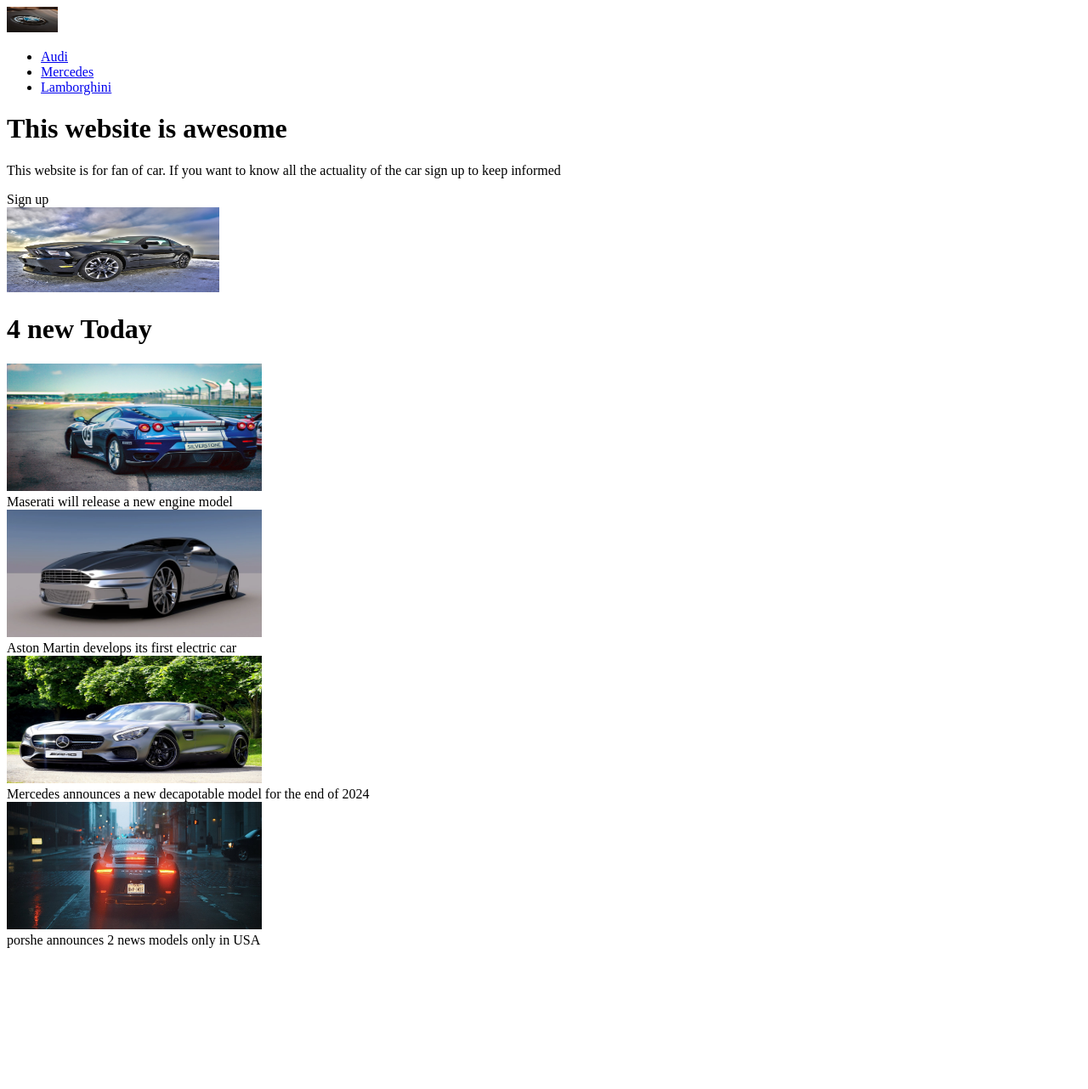
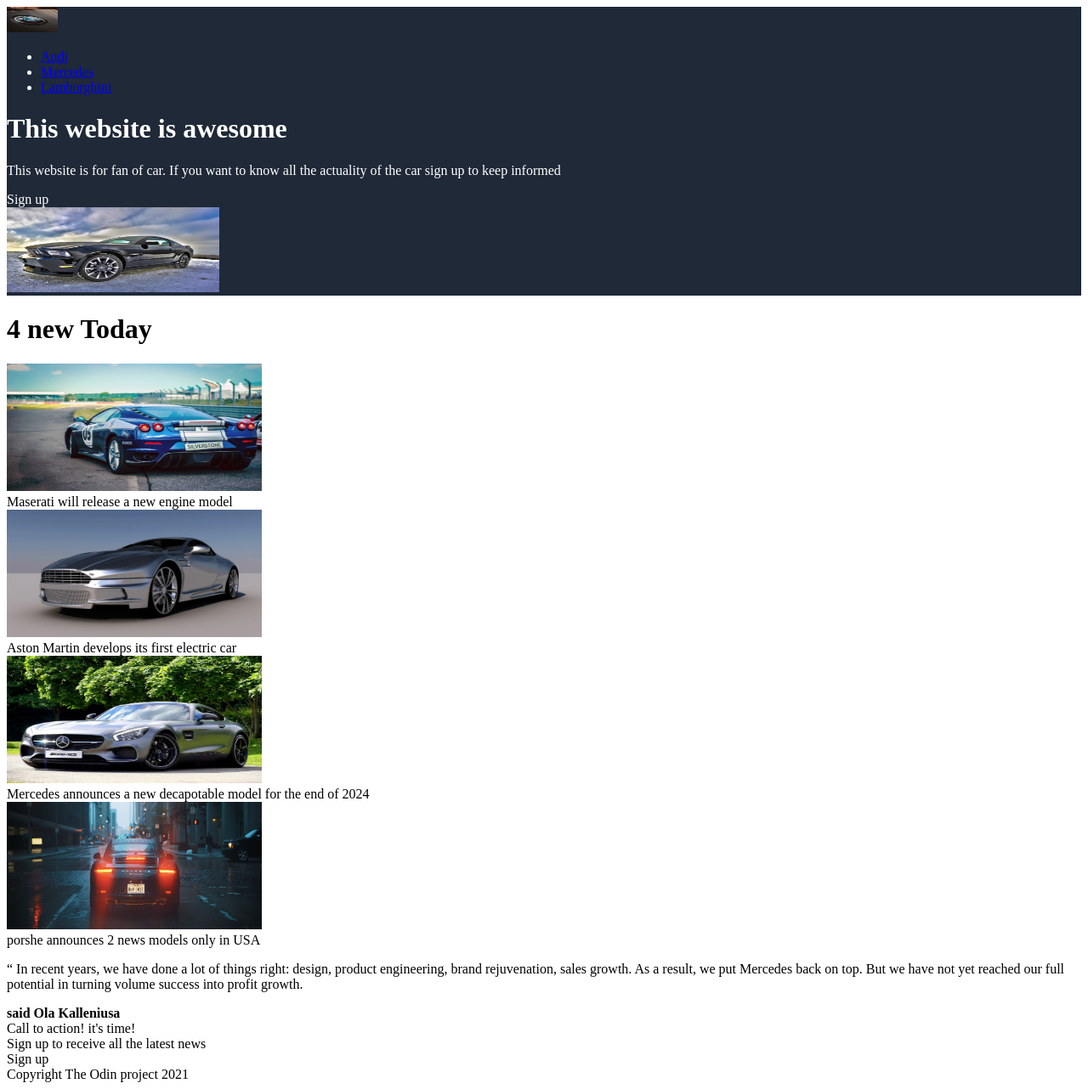
Before and after one commit to Marwan936/landing-page, a plain HTML site: page index.html in a window 1280 px wide. Shown: the whole page at 85% size. Before the commit the page ends 1124 px from the top, so only its background shows below. Drawn offline with Linux system fonts and the light colour scheme.

Commit message:
finish the css for the top header link

```diff
--- a/index.html
+++ b/index.html
@@ -4,6 +4,7 @@
     <meta charset="UTF-8">
     <meta name="viewport" content="width=device-width, initial-scale=1.0">
     <title>Landing Page</title>
+    <link rel="stylesheet" href="style.css">
 </head>
 
 
@@ -27,7 +28,7 @@
 
   </div>
 
-  <div class="images">
+  <div class="images"> <!--open div info-->
 <h1>4 new Today</h1>
     <div class="info">
  <img src="new1.png" alt="maserati" width="300px" height="150px">
@@ -50,9 +51,24 @@
     <div>porshe announces 2 news models only in USA</div>
         </div>
 
-  </div>
+  </div> <!--close the info div-->
+
+<div class="interview"> <!--open interview div-->
+  <p>“  In recent years, we have done a lot of things right: design, product engineering, brand rejuvenation, sales growth. As a result, we put Mercedes back on top. But we have not yet reached our full potential in turning volume success into profit growth. </p>
+  <div><strong>said Ola Kalleniusa</strong></div>
+
+</div><!--close interview div-->
+
+<div class="newsletter"> <!--open div newletter-->
+  <div class="container">
+  <div class="headerN"> Call to action! it's time!</div>
+  <div class="text">Sign up to receive all the latest news</div>
+  <bouton>Sign up</bouton>
+</div>
 
 
+</div> <!--close newsletter-->
 
+<footer> Copyright The Odin project 2021</footer>
 </body>
 </html>
--- a/style.css
+++ b/style.css
@@ -0,0 +1,10 @@
+body{
+
+    display:flex;
+    flex-direction: column;
+}
+.top{
+ color: white;
+ background: #1f2937;
+
+}
```
